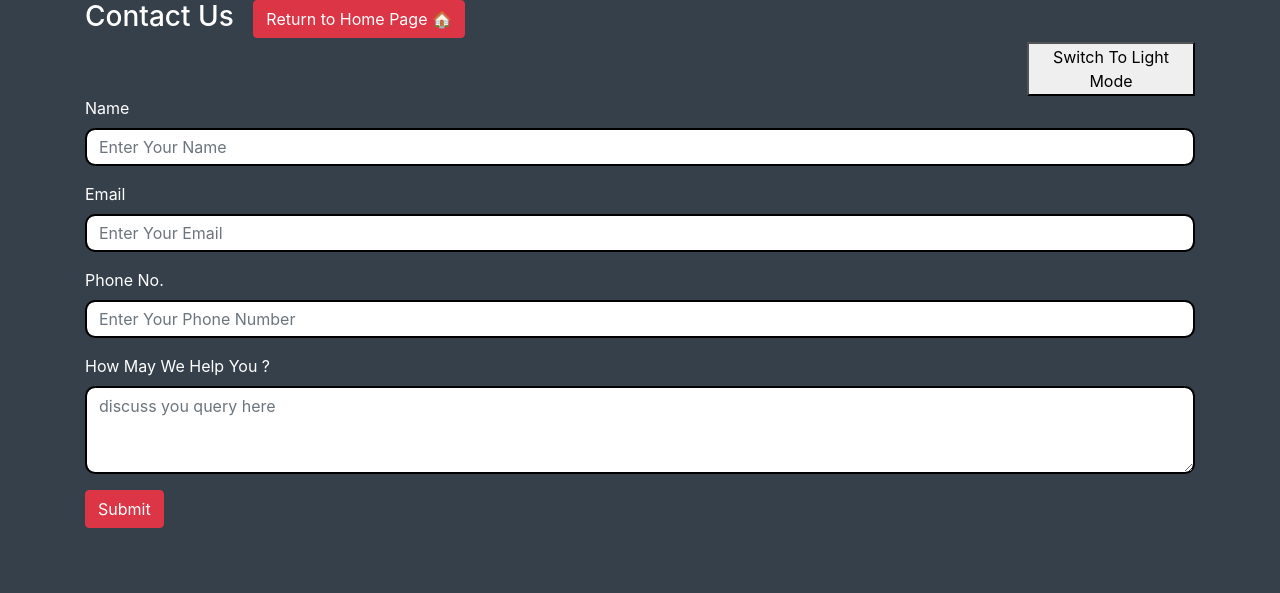
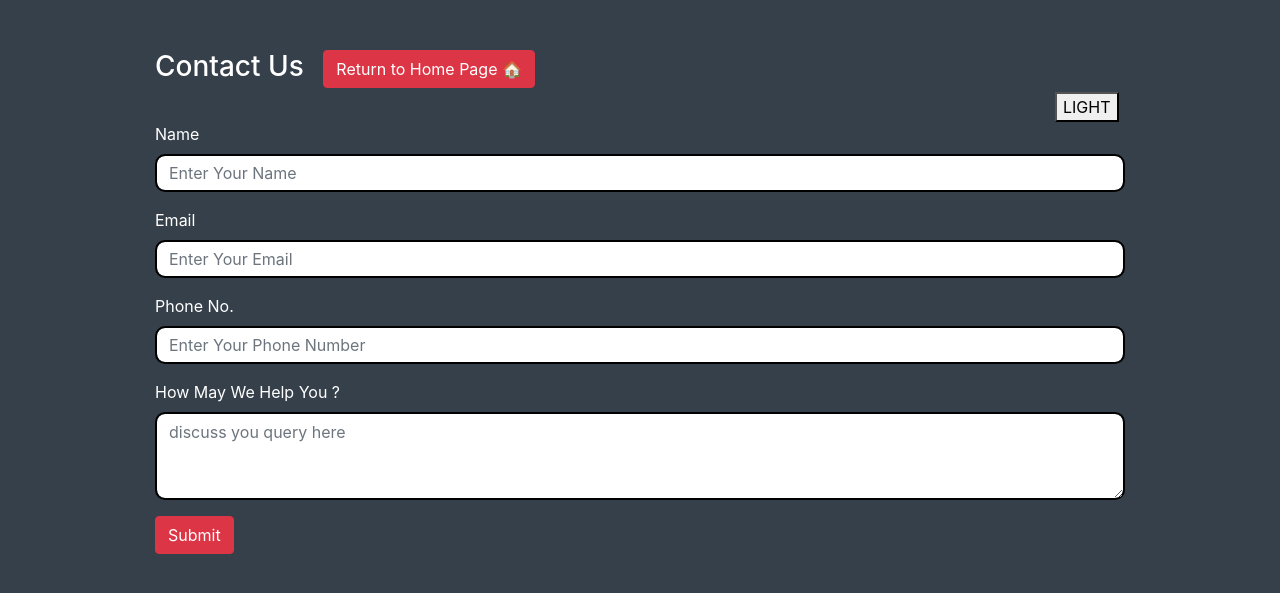
Before and after one commit to BabariyaMit8702/yadav-mall, a Django app: page /contect/ in a window 1280 px wide. Shown: the top 593 px of the page. Run offline with Django 5.2, Linux system fonts and the light colour scheme; some libraries are stand-ins or nearby versions.

Commit message:
about,contect and return home from contect page all this page get responsive css

```diff
--- a/ecwapp/static/ecwapp/css/contect.css
+++ b/ecwapp/static/ecwapp/css/contect.css
@@ -4,11 +4,59 @@
       border: black 2px solid;
       border-radius: 10px;
     }
-
-    /* button[type="submit"] {
-      color: #fff;
-    } */
     #desc{
       border: 2px solid black;
       border-radius: 10px;
     }
+    .to_home{
+      position: relative;
+       bottom:3px;
+        margin-left: 15px;
+    }
+    #btncc{
+      margin-left:900px !important;
+    }
+    .container{
+        max-width: 1000px;
+        margin-top: 50px;
+      }
+
+
+    @media (min-width:768px) and (max-width:992px){
+      .container{
+        max-width: 800px;
+        margin-top: 50px;
+      }
+      .forms{
+        margin-top: 333px;
+      }.to_home{
+        transform: scale(1.2);
+        position: relative;
+        left: 260px;
+      }
+      #btncc{
+        transform: scale(1.5);
+        position: relative;
+        right: 195px;
+        bottom: 40px;
+      }
+      h3{
+        transform: scale(1.3);
+        margin-left: 40px;
+      }
+      .forms{
+        transform: scale(1.1);
+      }
+      .form-group{
+        font-size:30px;
+      }
+      .form-control{
+        height: 50px;
+        font-size: 35px;
+      }
+      #sb{
+        transform: scale(1.2);
+        position: relative;
+        left: 11px;
+      }
+    }
--- a/ecwapp/static/ecwapp/js/contect.js
+++ b/ecwapp/static/ecwapp/js/contect.js
@@ -6,12 +6,12 @@
             if (currunt_color === "rgb(255, 255, 255)") {
               vr.style.color = "black";
               vr.style.backgroundColor = "#d8dee9";
-              document.getElementById('btncc').innerHTML = "Switch to Dark Mode"
+              document.getElementById('btncc').innerHTML = "DARK"
             }
             else {
               vr.style.color = "white";
               vr.style.backgroundColor = "#36404a";
-              document.getElementById('btncc').innerHTML = "Switch to Light Mode"
+              document.getElementById('btncc').innerHTML = "LIGHT"
             }
           }
           btncc.addEventListener("click", function () {
--- a/ecwapp/templates/contect.html
+++ b/ecwapp/templates/contect.html
@@ -13,10 +13,10 @@
 <body id="cbg" style="background-color: #36404a; color: white;">
   <div class="container">
     <h3 style="display: inline-block;">Contact Us</h3>
-    <button class="btn btn-danger" style="position: relative; bottom:3px; margin-left: 15px;">
+    <button class="btn btn-danger to_home">
       <a href="/" style="color: white;">Return to Home Page 🏠</a></button>
-    <button id="btncc" style="margin-left: 942px;">Switch To Light Mode</button>
-    <form action="/submit_contect_form/" method="POST" target="_self">
+    <button id="btncc">LIGHT</button>
+    <form class="forms" action="/submit_contect_form/" method="POST" target="_self">
       {% csrf_token %}
       <div class="form-group">
         <label for="name">Name</label>
--- a/ecwapp/templates/contect_to_homepage.html
+++ b/ecwapp/templates/contect_to_homepage.html
@@ -5,7 +5,7 @@
     <meta charset="UTF-8">
     {% load static %}
     <title>Thank You</title>
-    <link rel="stylesheet" href="{% static 'ecwapp\css\contect_to_homepage.css' %}">
+    <link rel="stylesheet" href="{% static 'ecwapp/css/contect_to_homepage.css' %}">
 </head>
 
 <body>
```
Also changed, not shown: ecwapp/static/ecwapp/css/about.css (+14 -0 lines), ecwapp/static/ecwapp/css/contect_to_homepage.css (+8 -0 lines), ecwapp/templates/about.html (+7 -7 lines).
